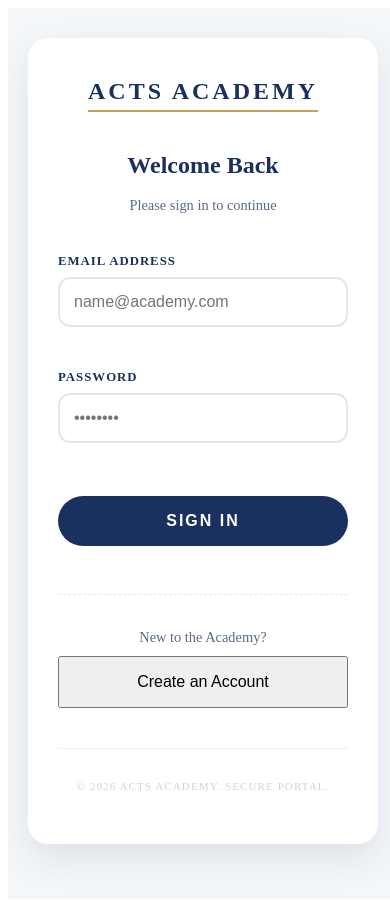
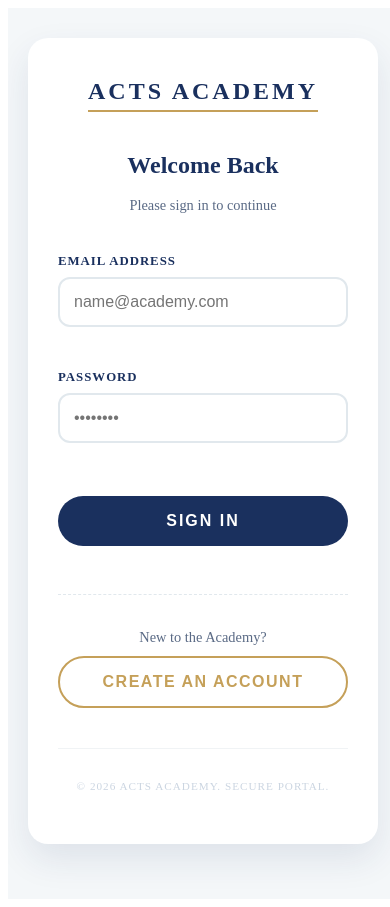
Before and after one commit to JosephMotshana/ActsAcademy, a React (Vite) app in the folder frontend/: page / in a window 390 px wide. Built offline with nearby package versions, Linux system fonts and the light colour scheme.

Commit message:
We thank God,we are done for the day

```diff
--- a/frontend/Style/StudentGlobal.css
+++ b/frontend/Style/StudentGlobal.css
@@ -1405,6 +1405,33 @@
     transform: translateY(-1px);
 }
 
+/* Create an Account Button - Outline Style */
+.btn-outline-register {
+    background-color: transparent;
+    border: 2px solid #c5a059; /* Gold border */
+    color: #c5a059;
+    padding: 14px 32px;
+    font-weight: 700;
+    text-transform: uppercase;
+    letter-spacing: 1.5px;
+    cursor: pointer;
+    transition: all 0.3s ease;
+    border-radius: 50px; /* Pill-shaped */
+    font-size: 0.85rem;
+    width: auto;
+}
+
+.btn-outline-register:hover {
+    background-color: #c5a059; /* Switches to solid gold */
+    color: #1a305e;
+    transform: translateY(-2px);
+    box-shadow: 0 6px 16px rgba(197, 160, 89, 0.3);
+}
+
+.btn-outline-register:active {
+    transform: translateY(0);
+}
+
 /* --- Registration & Role Selection --- */
 
 /* Success State Icon */
@@ -1860,11 +1887,27 @@ select.login-input:focus {
         width: 100%;
         padding: 16px; /* More padding */
         font-size: 1rem;
+        border: 2px solid #c5a059; /* Gold border */
+        background-color: transparent;
+        color: #c5a059;
+        border-radius: 50px; /* Pill-shaped */
+        font-weight: 700;
+        text-transform: uppercase;
+        letter-spacing: 1.5px;
+        cursor: pointer;
+        transition: all 0.3s ease;
         white-space: nowrap;
         overflow: hidden;
         text-overflow: ellipsis;
     }
 
+    .btn-outline-register:hover {
+        background-color: #c5a059;
+        color: #1a305e;
+        transform: translateY(-2px);
+        box-shadow: 0 6px 16px rgba(197, 160, 89, 0.3);
+    }
+
     .form-row {
         flex-direction: column;
         width: 100%;
@@ -1876,6 +1919,15 @@ select.login-input:focus {
         width: 100%;
         padding: 15px; /* Increased padding */
         font-size: 1rem;
+        border: 2px solid #c5a059; /* Gold border */
+        background-color: transparent;
+        color: #c5a059;
+        border-radius: 50px; /* Pill-shaped */
+        font-weight: 700;
+        text-transform: uppercase;
+        letter-spacing: 1.5px;
+        cursor: pointer;
+        transition: all 0.3s ease;
         white-space: nowrap;
         overflow: hidden;
         text-overflow: ellipsis;
--- a/frontend/src/App.jsx
+++ b/frontend/src/App.jsx
@@ -60,7 +60,7 @@ function App() {
             {user && (
                 <nav style={{
                     padding: '15px 30px',
-                    background: '#1a305e;',
+                    background: '#1a305e',
                     color: 'white',
                     display: 'flex',
                     justifyContent: 'space-between',
```
